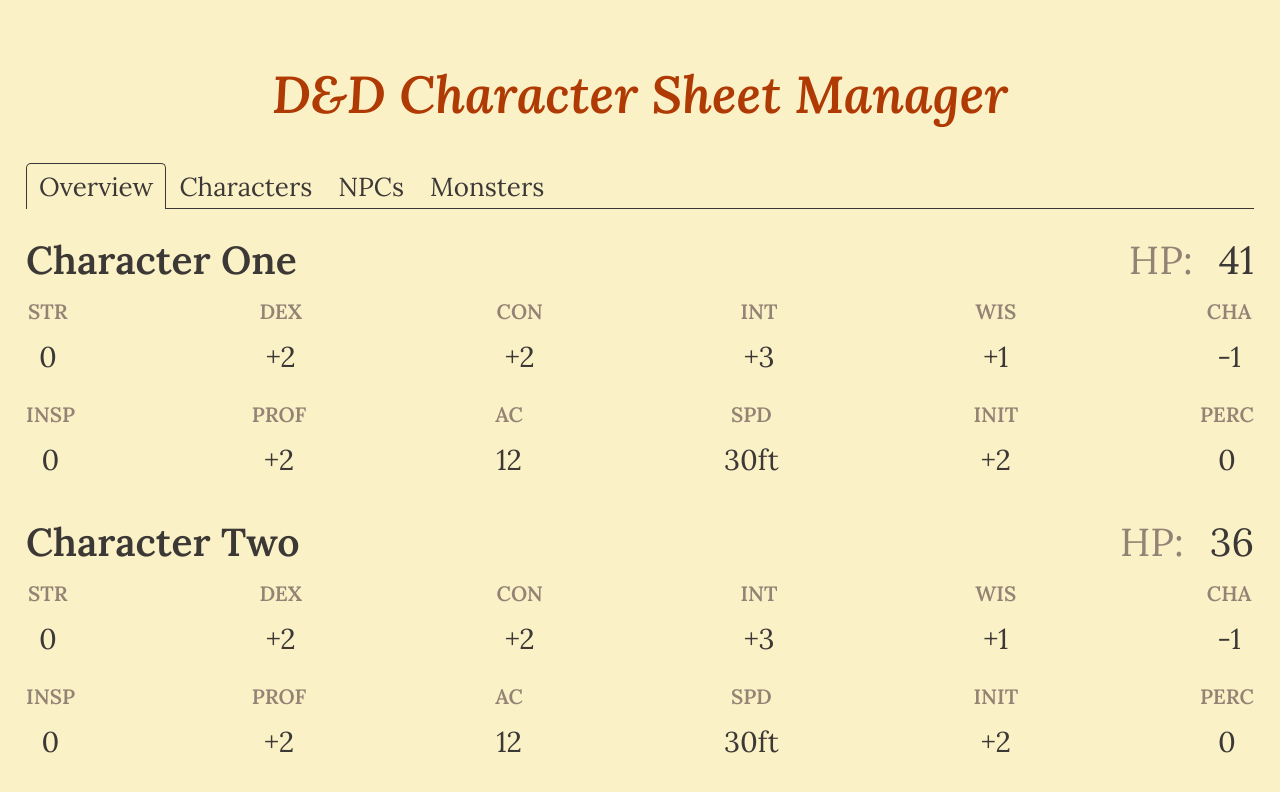
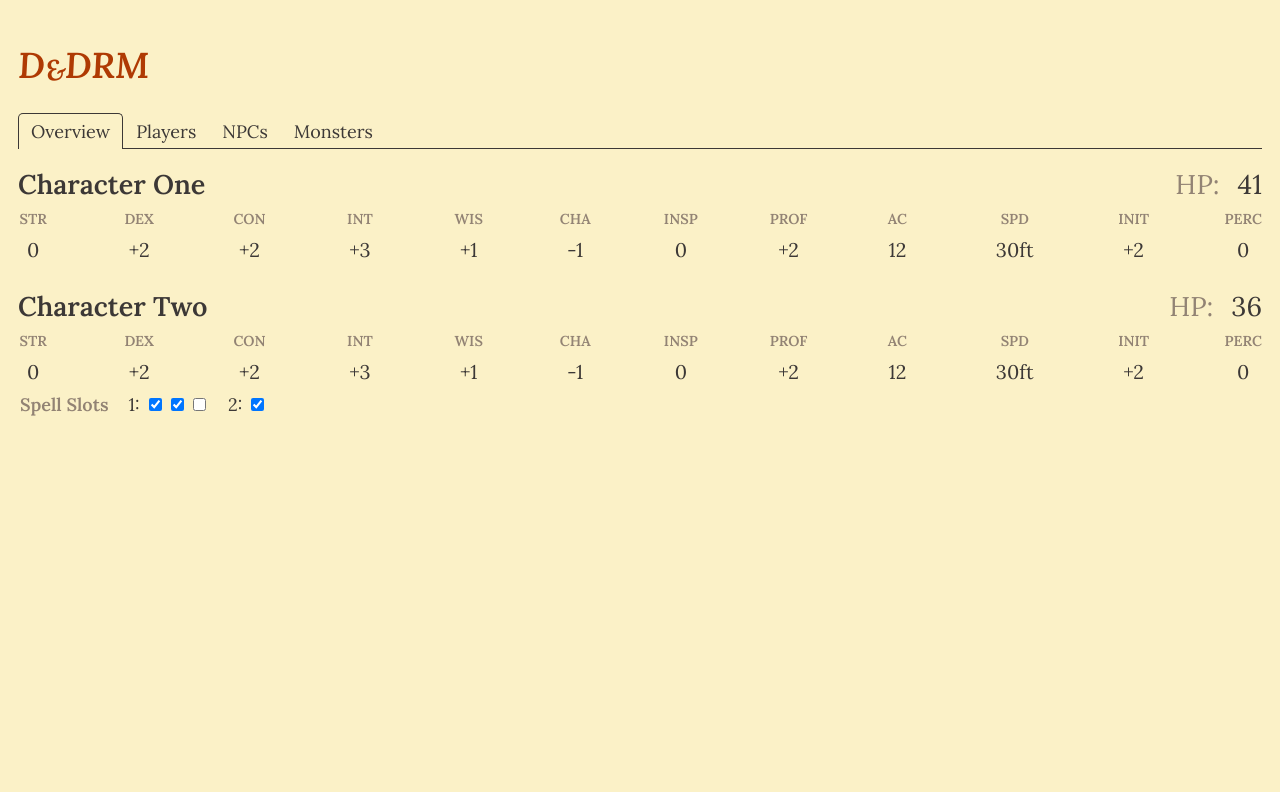
Before and after one commit to zachfedor/dndrm, a React (Create React App) app: page / in a window 1280 px wide. Shown: the top 792 px of the page. Built offline with nearby package versions, Linux system fonts and the light colour scheme; no server answers.

Commit message:
Add SpellSlots component

```diff
--- a/src/App.css
+++ b/src/App.css
@@ -1,10 +1,15 @@
 .App {
-  text-align: center;
 }
 
 .App h1 {
   color: var(--orange-dark);
   font-style: italic;
+}
+
+.App h1 span {
+  display: inline-block;
+  font-size: 1.6rem;
+  transform: translate(1px, 2px) rotate(-10deg);
 }
 
 .react-tabs__tab-list {
--- a/src/App.js
+++ b/src/App.js
@@ -14,37 +14,41 @@
   const characters = [{
     name: 'Character One',
     hp: 41,
-    abilities: [
-      { name: 'Strength', score: 10 },
-      { name: 'Dexterity', score: 15 },
-      { name: 'Constitution', score: 14 },
-      { name: 'Intelligence', score: 16 },
-      { name: 'Wisdom', score: 12 },
-      { name: 'Charisma', score: 8 },
-    ],
+    abilities: {
+      strength: 10,
+      dexterity: 15,
+      constitution: 14,
+      intelligence: 16,
+      wisdom: 12,
+      charisma: 8,
+    },
   }, {
     name: 'Character Two',
     hp: 36,
-    abilities: [
-      { name: 'Strength', score: 10 },
-      { name: 'Dexterity', score: 15 },
-      { name: 'Constitution', score: 14 },
-      { name: 'Intelligence', score: 16 },
-      { name: 'Wisdom', score: 12 },
-      { name: 'Charisma', score: 8 },
-    ],
+    abilities: {
+      strength: 10,
+      dexterity: 15,
+      constitution: 14,
+      intelligence: 16,
+      wisdom: 12,
+      charisma: 8,
+    },
+    spellSlots: {
+      1: [true, true, false],
+      2: [true]
+    }
   }];
 
   return (
     <div className="App">
       <header className="App-header">
-        <h1>D&amp;D Character Sheet Manager</h1>
+        <h1>D<span>&amp;</span>DRM</h1>
       </header>
 
       <Tabs>
         <TabList>
           <Tab>Overview</Tab>
-          <Tab>Characters</Tab>
+          <Tab>Players</Tab>
           <Tab>NPCs</Tab>
           <Tab>Monsters</Tab>
         </TabList>
--- /dev/null
+++ b/src/CharacterCard/SpellSlots.css
@@ -0,0 +1,28 @@
+.SpellSlots {
+  display: flex;
+  text-align: left;
+}
+
+.SpellSlots legend {
+  color: var(--gray);
+  display: inline;
+  font-size: 1rem;
+  font-weight: bold;
+}
+
+.SpellSlots fieldset {
+  border: none;
+  display: inline-block;
+  margin: 0 0 0 1rem;
+  padding: 0;
+}
+
+.SpellSlots fieldset div {
+  display: inline-flex;
+  justify-content: space-between;
+  margin-left: 0.25rem;
+}
+
+.SpellSlots fieldset input {
+  margin: 0.25rem;
+}
--- /dev/null
+++ b/src/CharacterCard/SpellSlots.js
@@ -0,0 +1,33 @@
+import React from 'react';
+
+import './SpellSlots.css';
+
+const SpellSlots = (props) => {
+  const slotsPerLevel = props.slots;
+
+  const burnSlot = (level) => {
+    console.log(slotsPerLevel, level)
+    slotsPerLevel[level].pop();
+    slotsPerLevel[level].push(true);
+  };
+
+  return (
+    <div className="SpellSlots">
+      <legend>Spell Slots</legend>
+
+      {Object.keys(slotsPerLevel).map(level => (
+        <fieldset key={`level${level}`}>
+          <label>{level}:</label>
+
+          <div>
+          {slotsPerLevel[level].map((slot, index) => (
+            <input key={level + '-' + index} type="checkbox" checked={slot} onChange={() => burnSlot(level)}/>
+          ))}
+          </div>
+        </fieldset>
+      ))}
+    </div>
+  );
+};
+
+export default SpellSlots;
--- a/src/CharacterCard/Stat.css
+++ b/src/CharacterCard/Stat.css
@@ -3,6 +3,7 @@
   flex-direction: column;
   margin: 0;
   padding: 0;
+  text-align: center;
 }
 
 .Stat dt {
--- a/src/CharacterCard/index.js
+++ b/src/CharacterCard/index.js
@@ -1,5 +1,6 @@
 import React from 'react';
 
+import SpellSlots from './SpellSlots';
 import StatList from './StatList';
 import Stat from './Stat';
 import './CharacterCard.css';
@@ -20,18 +21,15 @@
       </header>
 
       <StatList>
-        {character.abilities.map(({name, score}) => (
+        {Object.keys(character.abilities).map(name => (
           <Stat
             key={name}
             label={name.substr(0,3)}
-            value={getAbilityModifier(score)}
+            value={getAbilityModifier(character.abilities[name])}
             sign={true}
             tooltip={`Ability Score: ${name}`}
           />
         ))}
-      </StatList>
-
-      <StatList>
         <Stat label="Insp" value={0} tooltip="Inspiration Points" />
         <Stat label="Prof" value={2} sign={true} tooltip="Proficiency Bonus" />
         <Stat label="AC" value={12} tooltip="Armor Class" />
@@ -39,6 +37,10 @@
         <Stat label="Init" value={2} sign={true} tooltip="Initiative Bonus" />
         <Stat label="Perc" value={0} tooltip="Passive Perception" />
       </StatList>
+
+      {character.spellSlots && (
+        <SpellSlots slots={character.spellSlots} />
+      )}
     </article>
   );
 };
--- a/src/index.css
+++ b/src/index.css
@@ -27,8 +27,8 @@
 
 html {
   background: var(--bg);
-  font-size: 18px;
-  font-size: calc(10px + 2vmin);
+  font-size: 16px;
+  font-size: calc(2px + 2vmin);
 }
 
 body {
```
